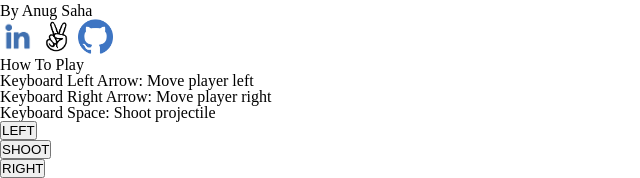
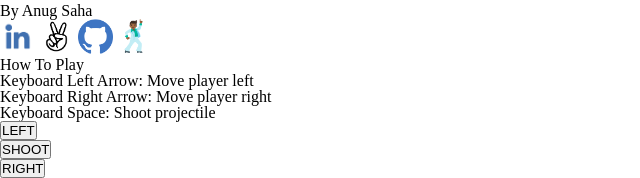
Before and after one commit to joewrotehaikus/popsomemore, a website built with webpack: page index.html in a window 1280 px wide. Shown: the part 713-891 px from the top of the page, 0-640 px from the left. Built offline with nearby package versions, Linux system fonts and the light colour scheme.

Commit message:
add personal site to page

```diff
--- a/index.html
+++ b/index.html
@@ -70,6 +70,9 @@
           <a target="_blank" href="https://github.com/asaha718"
             ><img src="./images/github_icon.png" height="35" width="35"
           /></a>
+          <a target="_blank" href="https://anugsaha.com/"
+            ><img src="./images/favicon.png" height="35" width="35"
+          /></a>
         </div>
       </div>
       <div class="controls">
```
Also changed, not shown: images/favicon.png (added), images/me-pointer.png (added).
